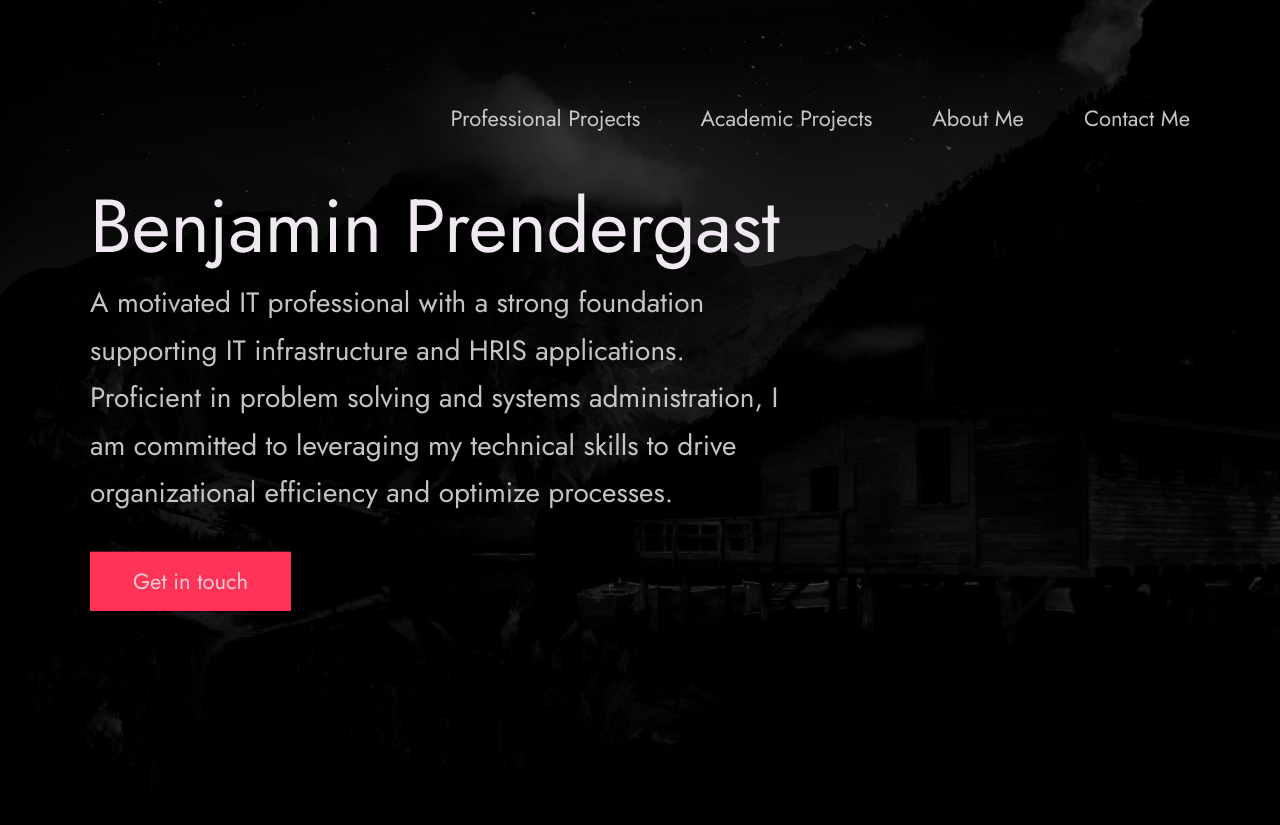
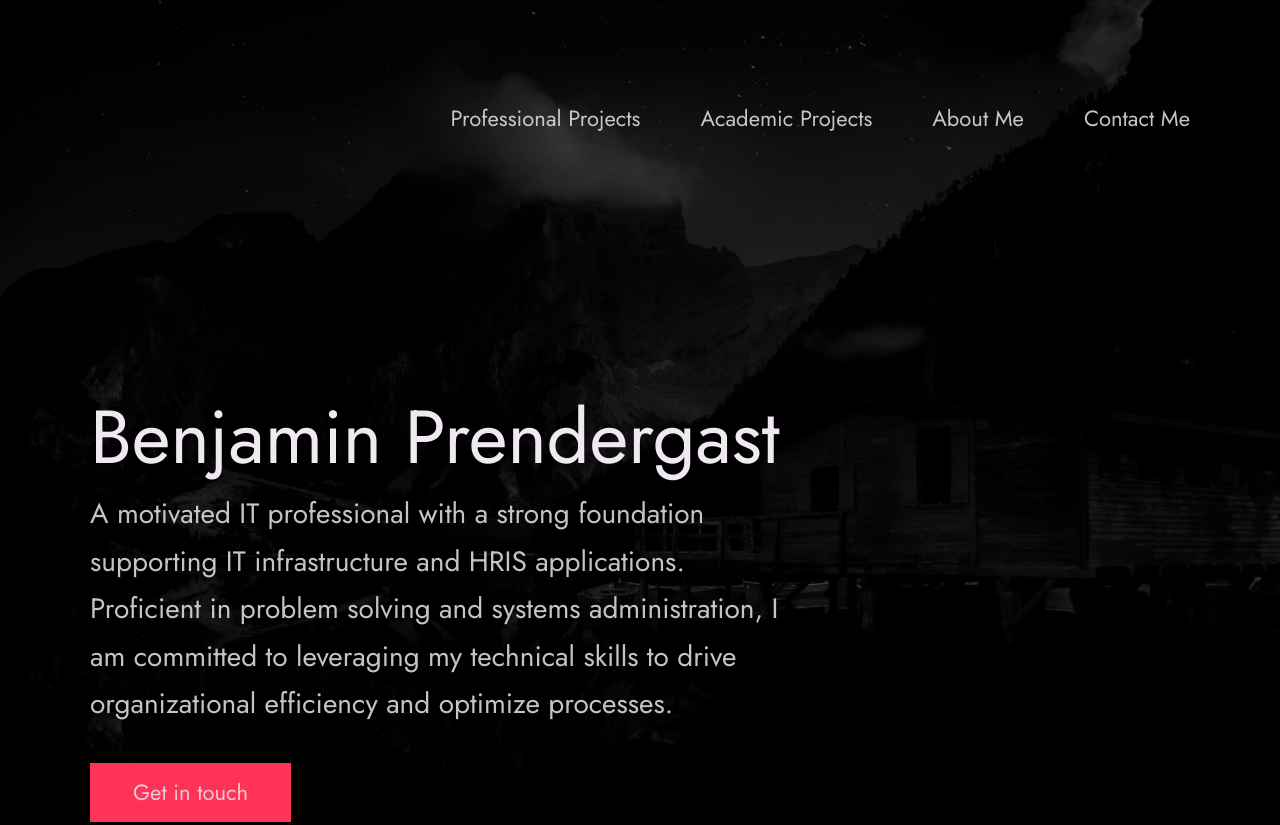
Before and after one commit to bcprend/portfolio, a plain HTML site: page index.html in a window 1280 px wide. Shown: the top 825 px of the page. Drawn offline with Linux system fonts and the light colour scheme.

Commit message:
Update index.css

```diff
--- a/index.css
+++ b/index.css
@@ -418,7 +418,7 @@ body:not(.user-is-tabbing) a:focus {
 .header__text {
     position: absolute;
     top: 50%;
-    transform: translateY(-50%);
+    # transform: translateY(-50%);
 }
 
 .header__text p {
```
